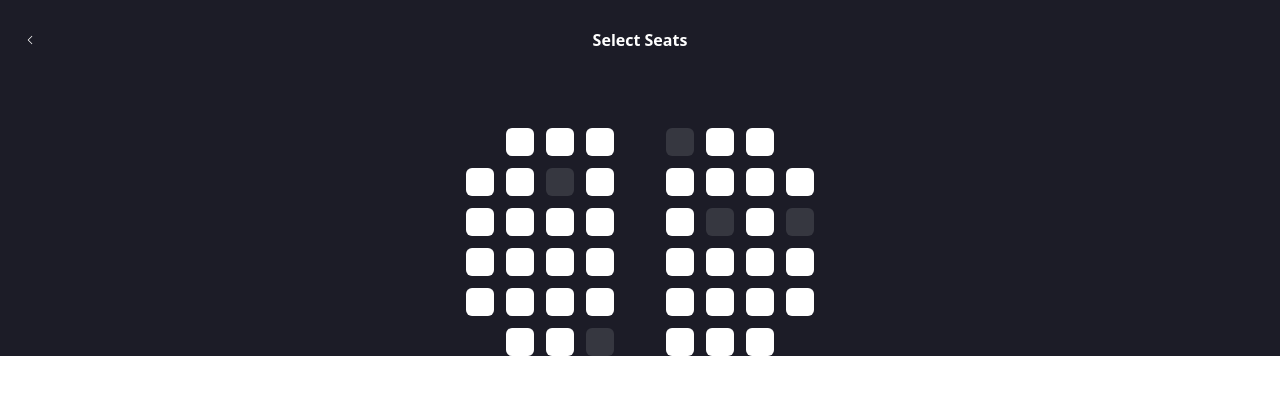
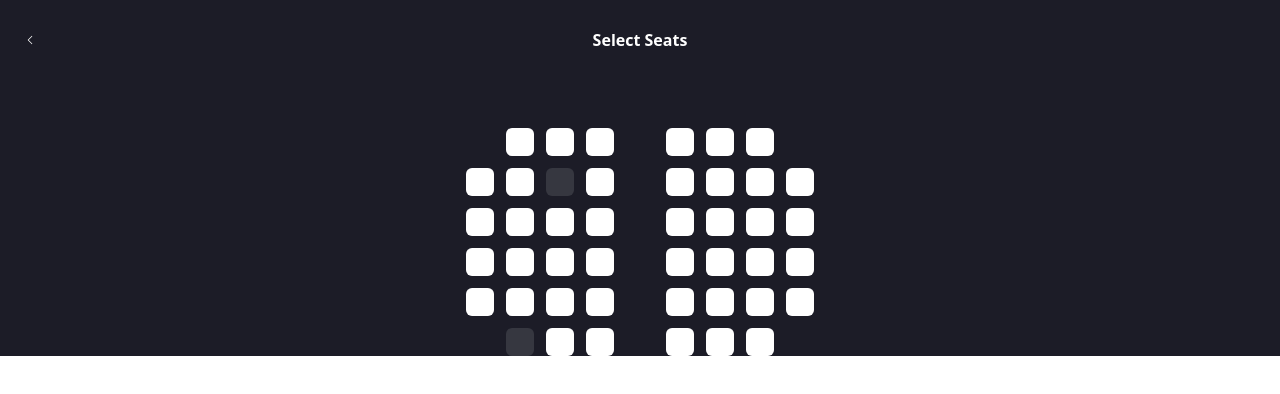
Before and after one commit to devhausleipzig/camp-8-midterm-group-1, a React (Vite) app: page /movie/1/selectseats in a window 1280 px wide. Shown: the top 394 px of the page. Built offline with nearby package versions, Linux system fonts and the light colour scheme.

Commit message:
Select seats

```diff
--- a/src/main.tsx
+++ b/src/main.tsx
@@ -16,6 +16,7 @@
   Movie,
   movieLoader,
   moviesArrayLoader,
+  seatsLoader,
 } from "./routes";
 import { NavigationLayout } from "./layouts/NavigationLayout";
 import { MovieDetailLayout } from "./layouts/MovieDetailLayout";
@@ -71,6 +72,7 @@
       },
       {
         path: ":movieId/selectseats",
+        loader: seatsLoader,
         element: <SelectSeats />,
       },
       {
--- a/src/routes/SelectSeats.tsx
+++ b/src/routes/SelectSeats.tsx
@@ -1,23 +1,29 @@
 import { Days } from "../components/MockData";
 import { Seat } from "../components/Seat";
 import { useState } from "react";
+import { useLoaderData } from "react-router-dom";
+
+export function seatsLoader() {
+  let data = new Days();
+  return data.days[0].screenings[0].seats;
+}
 
 export function SelectSeats() {
   type SeatInfo = {
-    fill: boolean;
+    ocupied: boolean;
     id: string;
   };
-  let data = new Days();
-  const seatInfo = data.days[0].screenings[0].seats;
 
   const [seats, setSelectedSeats] = useState<string[]>([]);
 
   function toggle(seatNum: number) {
     if (seats.includes(String(seatNum))) {
+      //use setter to remove item from state.
     } else {
+      setSelectedSeats([...seats, String(seatNum)]);
     }
   }
-
+  const seatInfo = useLoaderData() as SeatInfo[];
   let arrayofseats = [];
 
   function seatFill(i: number) {
```
